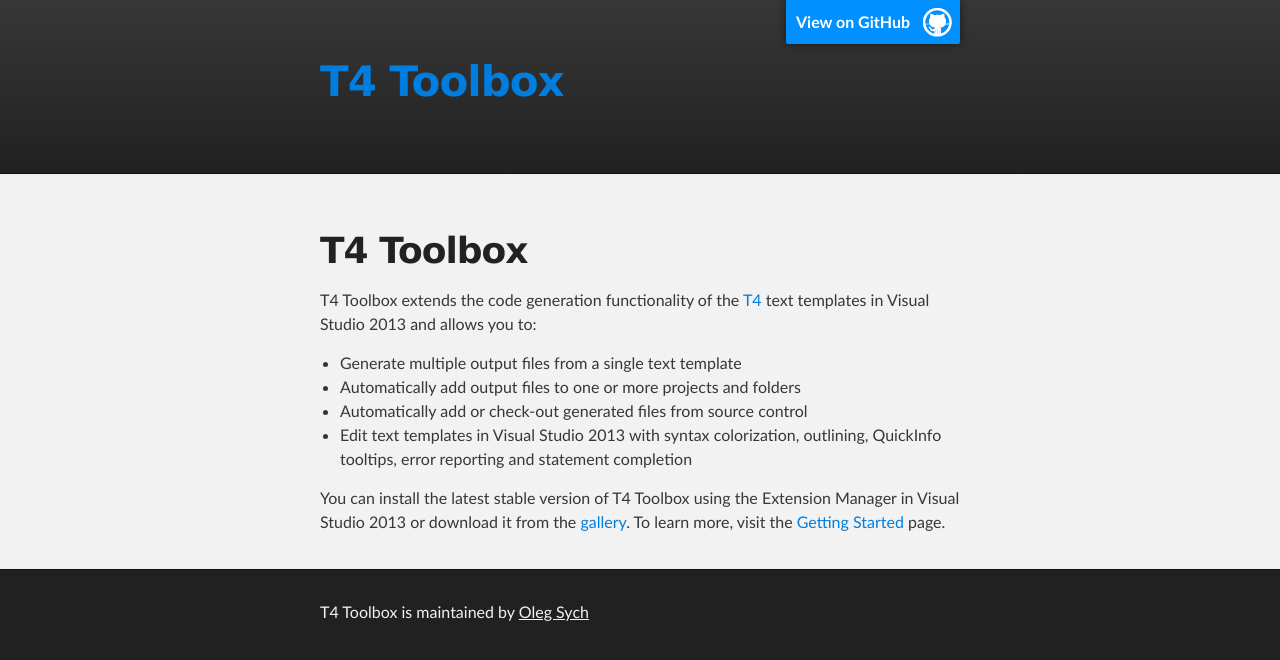
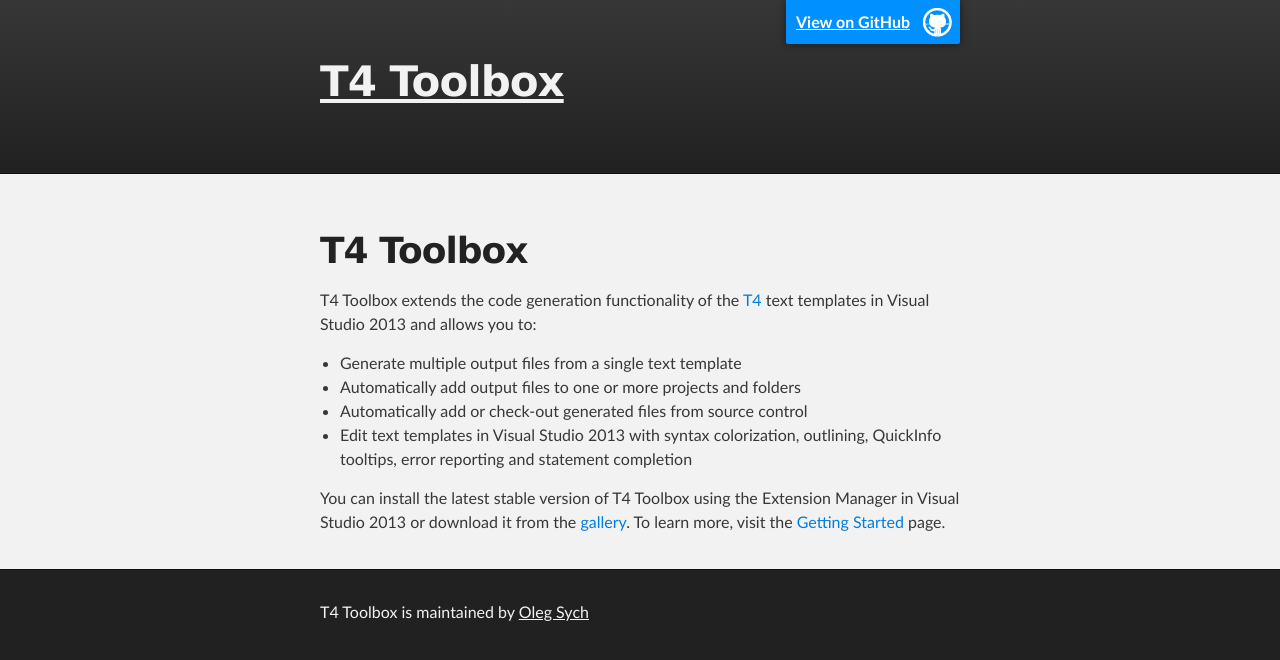
Before and after one commit to olegsych/T4Toolbox, a Jekyll site: the page built from index.md, in a window 1280 px wide. Shown: the top 660 px of the page. Built offline with Jekyll 4.4.1, drawn with Linux system fonts in a browser that asks for light colours; Markdown is read by kramdown in place of the engine named in the settings.

Commit message:
- Change footer link style to apply to header as well.

```diff
--- a/stylesheets/stylesheet.css
+++ b/stylesheets/stylesheet.css
@@ -120,7 +120,7 @@
 
 a:hover, a:focus {text-decoration: underline;}
 
-footer a {
+footer a, header a {
   color: #F2F2F2;
   text-decoration: underline;
 }
```
